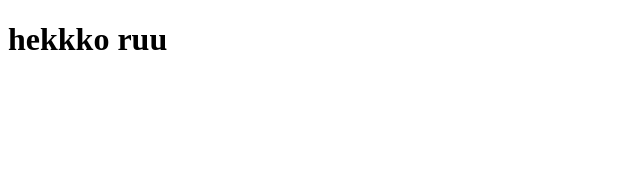
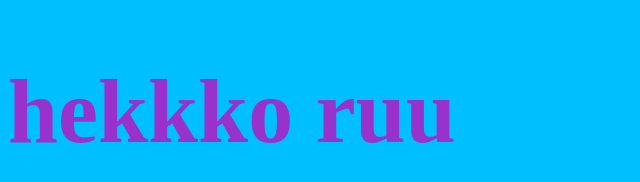
Before and after one commit to k-ruslan666/git-test, a plain HTML site: page index.html in a window 1280 px wide. Shown: the whole page, without its empty margins (0-640 px from the left). Drawn offline with Linux system fonts and the light colour scheme.

Commit message:
index.html and style.css

```diff
--- /dev/null
+++ b/css/style.css
@@ -0,0 +1,5 @@
+body {
+  color: darkorchid;
+  font-size: 45px;
+  background-color: deepskyblue;
+}
--- a/index.html
+++ b/index.html
@@ -4,6 +4,7 @@
     <meta charset="UTF-8">
     <meta http-equiv="X-UA-Compatible" content="IE=edge">
     <meta name="viewport" content="width=device-width, initial-scale=1.0">
+    <link rel="stylesheet" href="./css/style.css">
     <title>GIt TEST</title>
 </head>
 <body>
```
